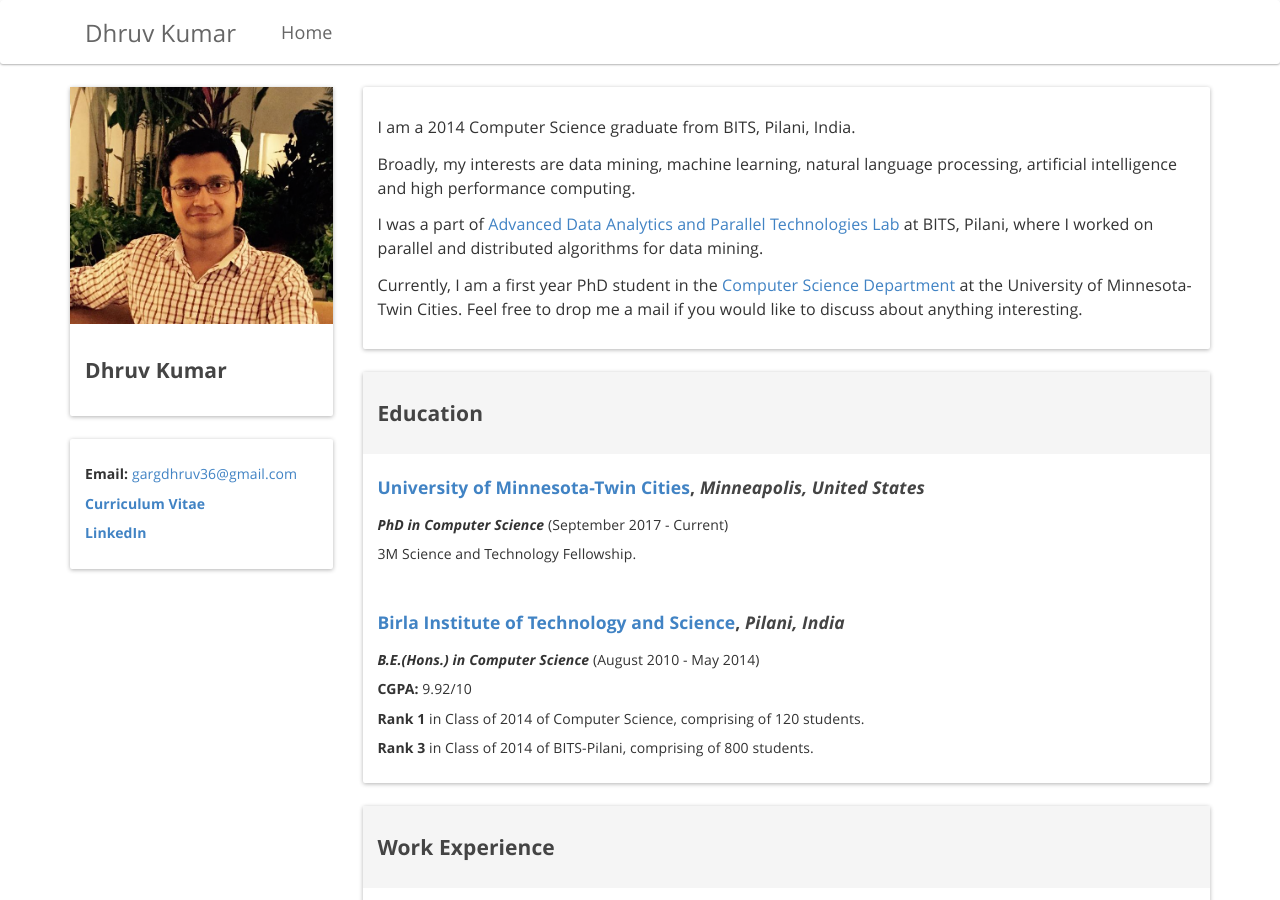
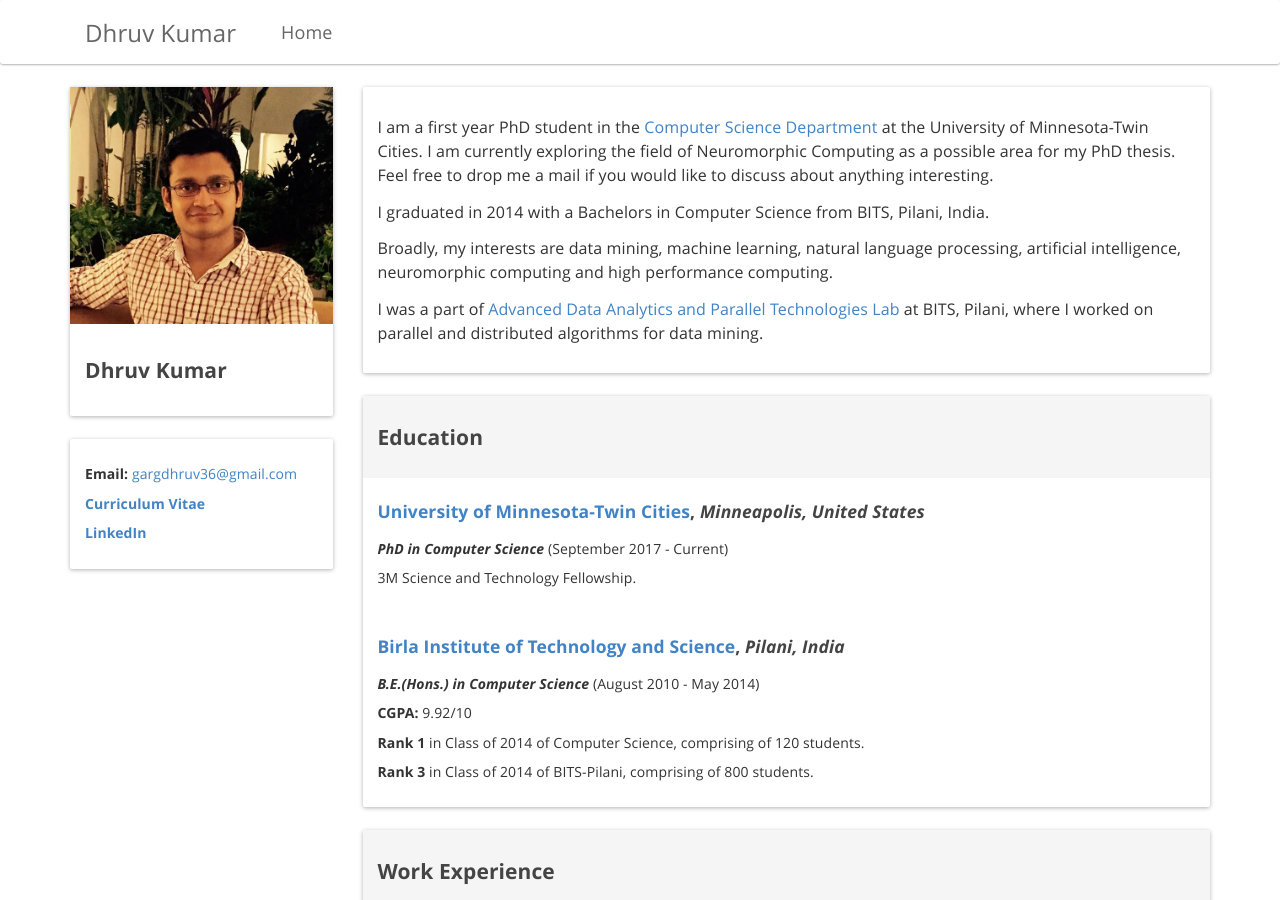
Before and after one commit to kudhru/old-personal-repo, a Jekyll site: the page built from index.html, in a window 1280 px wide and 900 px high. Built offline with Jekyll 4.4.1, drawn with Linux system fonts in a browser that asks for light colours; nearby versions of some CDN libraries.

Commit message:
content change

```diff
--- a/_includes/information.html
+++ b/_includes/information.html
@@ -17,7 +17,7 @@
             <b>Email: </b><a href="mailto:gargdhruv36@gmail.com" target="_top">gargdhruv36@gmail.com</a>
         </p>
         <p>
-            <a href="https://drive.google.com/open?id=0B5R2WFoF983ob2hVSkRfenVBc2M" target="_blank"><b>Curriculum Vitae</b></a>
+            <a href="https://github.com/kudhru/CV/blob/master/out/CV_Dhruv_kumar_Sep_2017.pdf" target="_blank"><b>Curriculum Vitae</b></a>
         </p>
         <p>
             <a href="https://www.linkedin.com/in/kudhru" target="_blank"><b>LinkedIn</b></a>
--- a/index.html
+++ b/index.html
@@ -14,19 +14,19 @@
         <div class="col-lg-9 col-md-8 col-sm-8">
             <div class="panel panel-default">
                 <div class="panel-body" style="line-height: 1.5; font-size: 16px;">
-
                     <p>
-                        I am a 2014 Computer Science graduate from BITS, Pilani, India.
+                        I am a first year PhD student in the <a href="https://www.cs.umn.edu/">Computer Science Department</a> at the University of Minnesota-Twin Cities. I am currently exploring the field of Neuromorphic Computing as a possible area for my PhD thesis. Feel free to drop me a mail if you would like to discuss about anything interesting.</a>
                     </p>
                     <p>
-                        Broadly, my interests are data mining, machine learning, natural language processing, artificial intelligence and high performance computing.
+                        I graduated in 2014 with a Bachelors in Computer Science from BITS, Pilani, India.
+                    </p>
+                    <p>
+                        Broadly, my interests are data mining, machine learning, natural language processing, artificial intelligence, neuromorphic computing and high performance computing.
 
                     </p>
                     <p>I was a part of <a href="http://www.bits-pilani.ac.in/pilani/computerscience/AdvancedDataAnalyticsParallelTechnologiesLaboratory">Advanced Data Analytics and Parallel Technologies Lab</a> at BITS, Pilani, where I
                         worked on parallel and distributed algorithms for data mining.</p>
-                    <p>
-                        Currently, I am a first year PhD student in the <a href="https://www.cs.umn.edu/">Computer Science Department</a> at the University of Minnesota-Twin Cities. Feel free to drop me a mail if you would like to discuss about anything interesting.</a>
-                    </p>
+
                 </div>
             </div>
             {% include education.html %}
```
